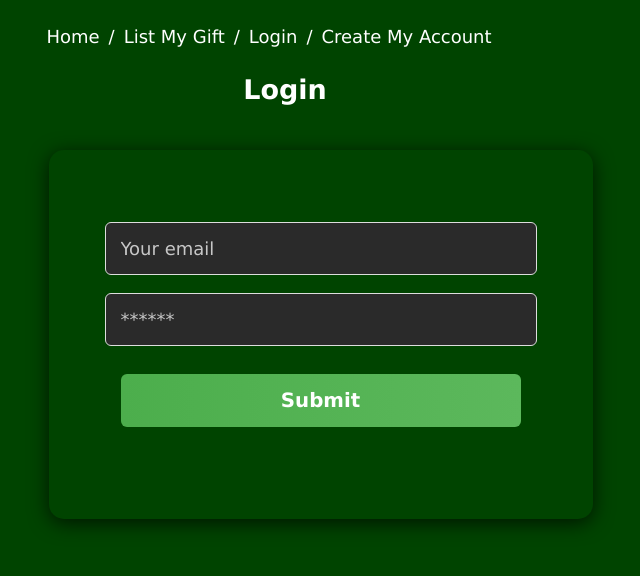
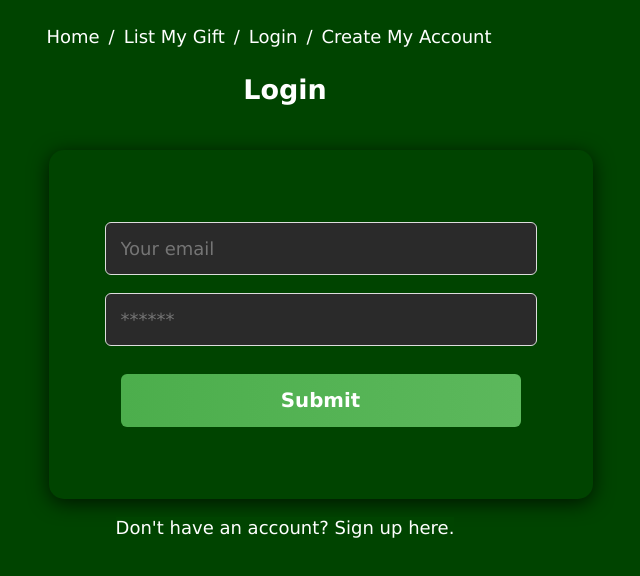
Before and after one commit to DariaPressley/giftgenius, a React (Vite) app in the folder Main/client/: page /Login in a window 1280 px wide. Shown: the top 576 px of the page, without its empty margins (391-1031 px from the left). Built offline with nearby package versions, Linux system fonts and the light colour scheme.

Commit message:
restructured login

```diff
--- a/Main/client/src/pages/Login.jsx
+++ b/Main/client/src/pages/Login.jsx
@@ -1,16 +1,13 @@
-import { useState } from 'react';
-import { Link } from 'react-router-dom';
+import React, { useState } from 'react';
+import { Link, Redirect } from 'react-router-dom';
 import { useMutation } from '@apollo/client';
 import { LOGIN_USER } from '../utils/mutations';
-import './Login.css';
-
 import Auth from '../utils/auth';
 
-const Login = (props) => {
+const Login = () => {
   const [formState, setFormState] = useState({ email: '', password: '' });
-  const [login, { error, data }] = useMutation(LOGIN_USER);
+  const [login, { loading, error, data }] = useMutation(LOGIN_USER);
 
-  // update state based on form input changes
   const handleChange = (event) => {
     const { name, value } = event.target;
 
@@ -20,10 +17,9 @@ const Login = (props) => {
     });
   };
 
-  // submit form
   const handleFormSubmit = async (event) => {
     event.preventDefault();
-    console.log(formState);
+
     try {
       const { data } = await login({
         variables: { ...formState },
@@ -34,12 +30,17 @@ const Login = (props) => {
       console.error(e);
     }
 
-    // clear form values
+
     setFormState({
       email: '',
       password: '',
     });
   };
+
+  if (Auth.loggedIn()) {
+    // Redirect to home if already logged in
+    return <Redirect to="/" />;
+  }
 
   return (
     <main className="flex-row justify-center mb-4">
@@ -47,12 +48,6 @@ const Login = (props) => {
         <div className="card">
           <h4 className="card-header bg-dark text-light p-2">Login</h4>
           <div className="card-body">
-            {data ? (
-              <p>
-              {' '}
-                <Link to="/">back to the homepage.</Link>
-              </p>
-            ) : (
             <form onSubmit={handleFormSubmit}>
               <input
                 className="form-input"
@@ -72,19 +67,22 @@ const Login = (props) => {
               />
               <button
                 className="btn btn-block btn-info"
-                  style={{ cursor: 'pointer' }}
                 type="submit"
+                disabled={loading}
               >
-                  Submit
+                {loading ? 'Logging in...' : 'Submit'}
               </button>
             </form>
-            )}
 
             {error && (
               <div className="my-3 p-3 bg-danger text-white">
                 {error.message}
               </div>
             )}
+
+            <p>
+              Don't have an account? <Link to="/signup">Sign up here</Link>.
+            </p>
           </div>
         </div>
       </div>
```
Also changed, not shown: 1 other file (tests, documents, lock files or other folders). Lines whose indentation alone changed are shown as unchanged.
